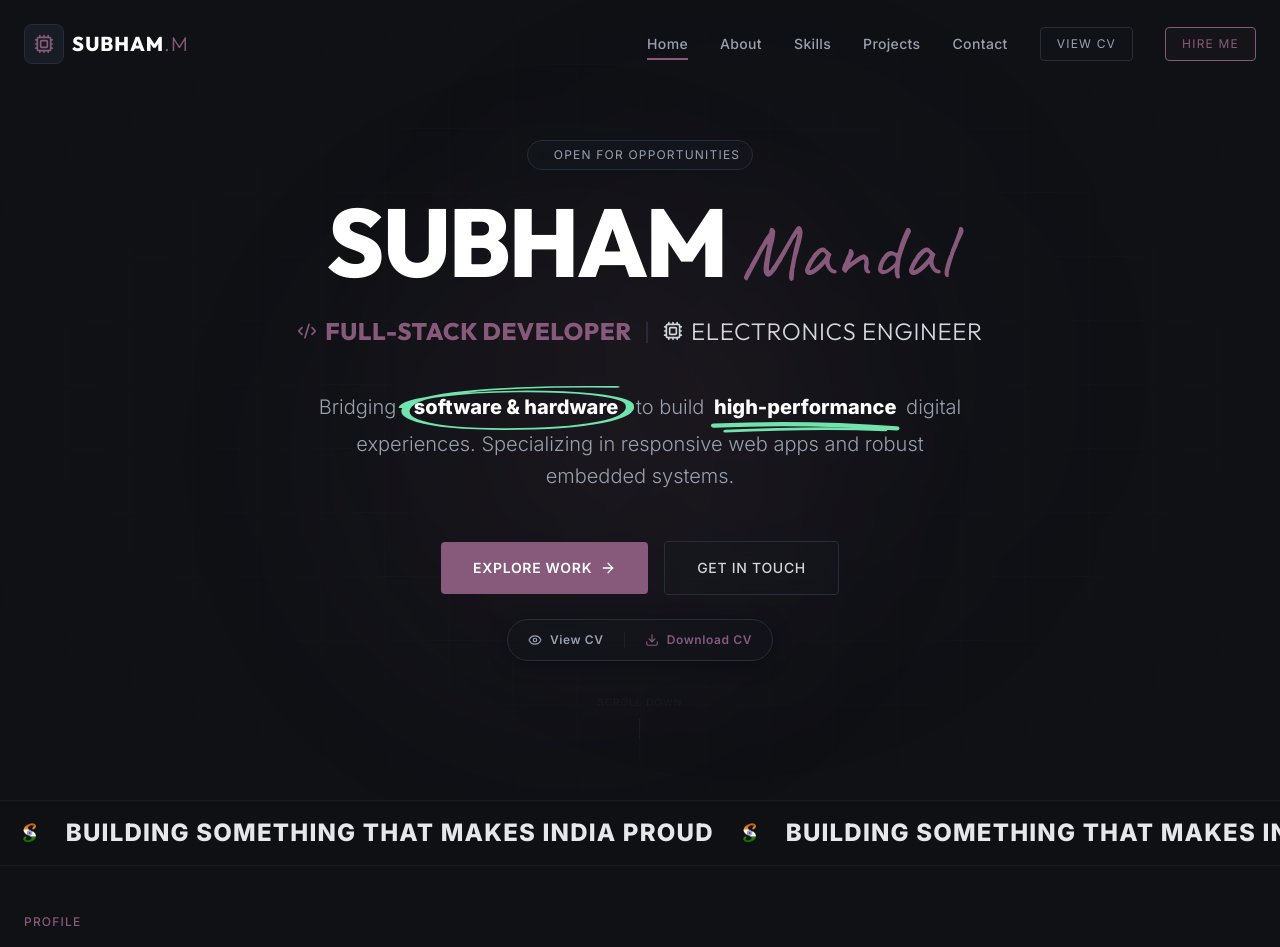
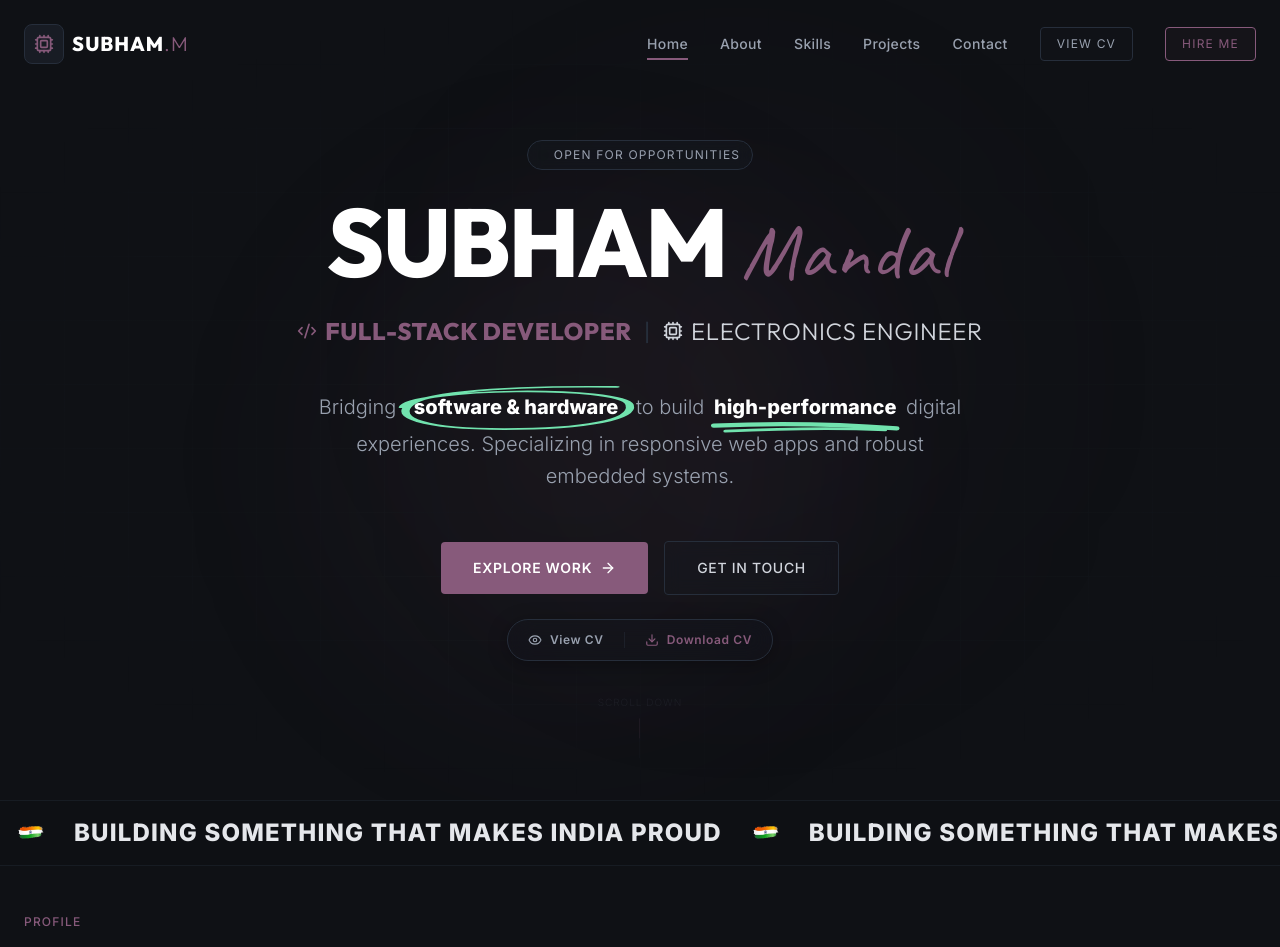
Before and after one commit to Subhammandal5555/personal-portfolio, a Next.js app: page / in a window 1280 px wide. Shown: the top 947 px of the page. Built offline with nearby package versions, Linux system fonts and the light colour scheme.

Commit message:
style: switch BannerMarquee separator to user custom indian flag logo asset

```diff
--- a/src/components/BannerMarquee.tsx
+++ b/src/components/BannerMarquee.tsx
@@ -26,8 +26,8 @@ export default function BannerMarquee() {
                   {phrase}
                 </span>
                 <img
-                  src="/favicon.png"
-                  alt="India Flag Accent"
+                  src="/indian flag.png"
+                  alt="Indian Flag Accent"
                   className="h-6 inline-block mx-6 align-middle"
                 />
               </div>
@@ -42,7 +42,7 @@ export default function BannerMarquee() {
                   {phrase}
                 </span>
                 <img
-                  src="/favicon.png"
+                  src="/india-flag.png"
                   alt="India Flag Accent"
                   className="h-6 inline-block mx-6 align-middle"
                 />
```
Also changed, not shown: public/indian flag.png (added).
